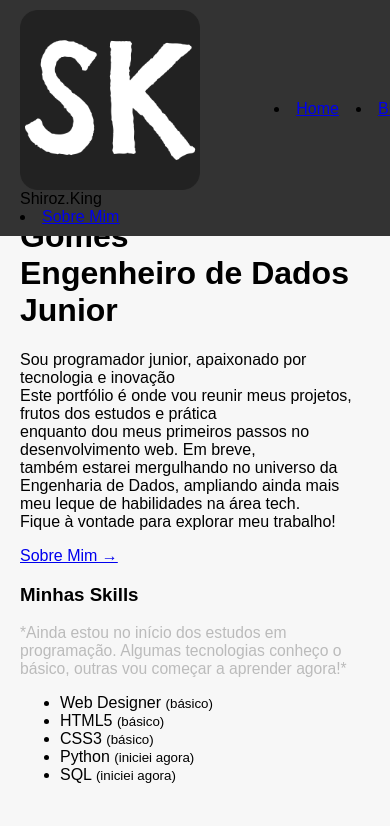
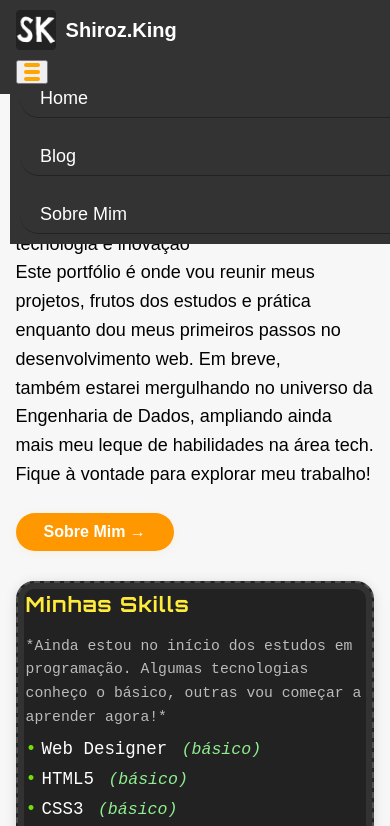
Before and after one commit to SilvanilsonGomes/My-portifolio, a plain HTML site: page index.html in a window 390 px wide. Shown: the top 826 px of the page. Drawn offline with Linux system fonts and the light colour scheme.

Commit message:
atualizacao do css que tava com bugs

```diff
--- a/index.html
+++ b/index.html
@@ -19,11 +19,8 @@
     <img src="appletouchicon.png" alt="Logo do site">
     <span class="logo-text">Shiroz.King</span>
   </div>
-
-  <!-- Checkbox escondido para controlar o menu -->
-  <button id="hamburger" class="menu-icon" aria-expanded="false" aria-controls="main-nav" aria-label="Abrir menu"> <span> </span> <span> </span> <span> </span> </button>
-
-<ul class="nav-links" id="main-nav"></ul>
+   <button id="hamburger" class="menu-icon" aria-expanded="false" aria-controls="main-nav" aria-label="Abrir menu"> <span> </span> <span> </span> <span> </span> </button>
+<ul class="nav-links" id="main-nav">
     <li><a href="index.html">Home</a></li>
     <li><a href="blog/blog.html">Blog</a></li>
     <li><a href="sobremim/sobremim.html">Sobre Mim</a></li>
--- a/sobremim/style.css
+++ b/sobremim/style.css
@@ -1,17 +1,26 @@
-/* Reset básico */
+img, .photo-container img {
+  max-width: 100%;
+  height: auto;
+  display: block;
+}
+body {
+  overflow-x: hidden;
+}
 html, body {
   height: 100%;
-  margin: 0;
-  padding: 0;
-  font-family: Arial, sans-serif;
-  background: #f7f7f7;
-  color: #222;
+}
+
+body {
   min-height: 100vh;
   display: flex;
   flex-direction: column;
+  font-family: Arial, sans-serif;
+  margin: 0;
+  padding-top: 60px;
+  background: #f7f7f7;
+  color: #000;
 }
 
-/* Navbar */
 .main-content {
   display: flex;
   align-items: flex-start;
@@ -26,7 +35,6 @@ html, body {
   display: flex;
   justify-content: space-between;
   align-items: center;
-  justify-content: space-between;
   padding: 10px 20px;
   background-color: #333;
   width: 100%;
@@ -34,7 +42,6 @@ html, body {
   top: 0;
   left: 0;
   z-index: 1000;
-  flex-wrap: wrap;
 }
 .logo-container {
   display: flex;
@@ -58,7 +65,7 @@ html, body {
 }
 .navbar .nav-links a {
   text-decoration: none;
-  color: #fff;
+  color: #fffcfc;
   font-size: 18px;
   padding: 8px 20px;
   border-radius: 20px;
@@ -66,6 +73,10 @@ html, body {
 .navbar .nav-links a:hover {
   background-color: #000000;
   color: #ffa500;
+}
+/* Esconde o input do hamburguer */
+#menu-toggle {
+  display: none;
 }
 
 .menu-icon {
@@ -75,9 +86,7 @@ html, body {
   width: 32px;
   height: 24px;
   justify-content: space-between;
-  position: relative;
   z-index: 1100;
-  /* Remova margin-left/margin-right aqui! */
 }
 .menu-icon span {
   display: block;
@@ -88,63 +97,31 @@ html, body {
   transition: 0.3s;
 }
 /* Mobile */
-.nav-links li { width: 100%; } .nav-links a { display: block; padding: 14px 20px; border-bottom: 1px solid #222; }
-/* Esconde o input do hamburguer */
-#menu-toggle {
-  display: none;
-}
-
-/* NAVBAR HAMBURGER MOBILE */
 @media (max-width: 900px) {
+  .menu-icon {
+    display: flex;
+  }
   .nav-links {
+    display: none;
+    flex-direction: column;
+    background: #333;
+    width: 100%;
     position: absolute;
     top: 60px;
-    right: 0;
     left: 0;
-    background: #333;
-    width: 100vw;
-    flex-direction: column;
-    align-items: flex-start;
-    gap: 0;
-    padding: 0;
-    margin: 0;
-    display: none;
-    z-index: 999;
   }
   .nav-links li {
     width: 100%;
   }
   .nav-links a {
-    width: 100%;
-    padding: 16px 28px;
-    border-radius: 0;
+    display: block;
+    padding: 14px 20px;
     border-bottom: 1px solid #222;
-    font-size: 1.15rem;
-  }
-  .nav-links a:last-child {
-    border-bottom: none;
-  }
-  .menu-icon {
-    display: flex;
-    margin: 0; /* Remove margin que empurra para fora */
   }
   #menu-toggle:checked + .menu-icon + .nav-links {
     display: flex;
   }
-  /* Animação do hamburguer */
-  #menu-toggle:checked + .menu-icon span:nth-child(1) {
-    transform: rotate(45deg) translate(5px, 5px);
-    background: #fff;
-  }
-  #menu-toggle:checked + .menu-icon span:nth-child(2) {
-    opacity: 0;
-  }
-  #menu-toggle:checked + .menu-icon span:nth-child(3) {
-    transform: rotate(-45deg) translate(5px, -5px);
-    background: #fff;
-  }
 }
-
 /* Conteúdo principal */
 .main-content {
   display: flex;
--- a/style.css
+++ b/style.css
@@ -42,7 +42,37 @@ body {
   top: 0;
   left: 0;
   z-index: 1000;
-  flex-wrap: wrap;
+}
+.logo-container {
+  display: flex;
+  align-items: center;
+  gap: 10px;
+}
+.logo-container img {
+  height: 40px;
+}
+.logo-container .logo-text {
+  font-size: 20px;
+  font-weight: bold;
+  color: #fff;
+}
+.navbar .nav-links {
+  display: flex;
+  gap: 20px;
+  list-style: none;
+  margin: 10px;
+  padding: 10px;
+}
+.navbar .nav-links a {
+  text-decoration: none;
+  color: #ffffff;
+  font-size: 18px;
+  padding: 8px 20px;
+  border-radius: 20px;
+}
+.navbar .nav-links a:hover {
+  background-color: #000000;
+  color: #ffa500;
 }
 /* Esconde o input do hamburguer */
 #menu-toggle {
@@ -65,8 +95,7 @@ body {
   background: #ffa500;
   border-radius: 4px;
   transition: 0.3s;
-
-
+}
 /* Mobile */
 @media (max-width: 900px) {
   .menu-icon {
@@ -93,39 +122,6 @@ body {
     display: flex;
   }
 }
-
-.logo-container {
-  display: flex;
-  align-items: center;
-  gap: 10px;
-}
-.logo-container img {
-  height: 40px;
-}
-.logo-container .logo-text {
-  font-size: 20px;
-  font-weight: bold;
-  color: #fff;
-}
-.navbar .nav-links {
-  display: flex;
-  gap: 20px;
-  list-style: none;
-  margin: 10px;
-  padding: 10px;
-}
-.navbar .nav-links a {
-  text-decoration: none;
-  color: #fff;
-  font-size: 18px;
-  padding: 8px 20px;
-  border-radius: 20px;
-}
-.navbar .nav-links a:hover {
-  background-color: #000000;
-  color: #ffa500;
-}
-
 .presentation {
   flex: 1;
   max-width: 50%;
@@ -214,7 +210,6 @@ body {
   height: 40px;
   font-size: 24px;
   cursor: pointer;
-  transition: background 0.2s;
   z-index: 10;
   position: relative;
 }
@@ -486,4 +481,3 @@ body {
   .skills-blackboard {
     font-size: 0.94em;
     padding: 8px 2px 8px 8px;  }
-}
```
Also changed, not shown: Blog/blog.html (+1 -1 lines), 1 other file.
